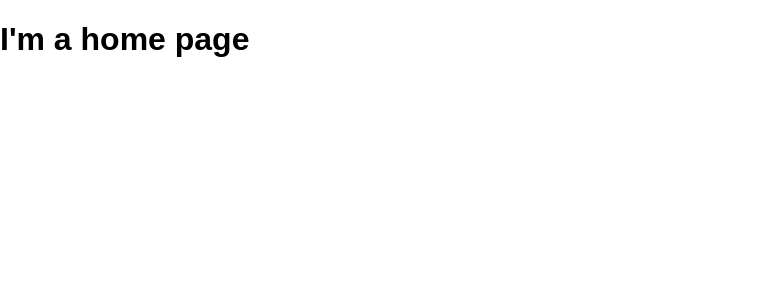
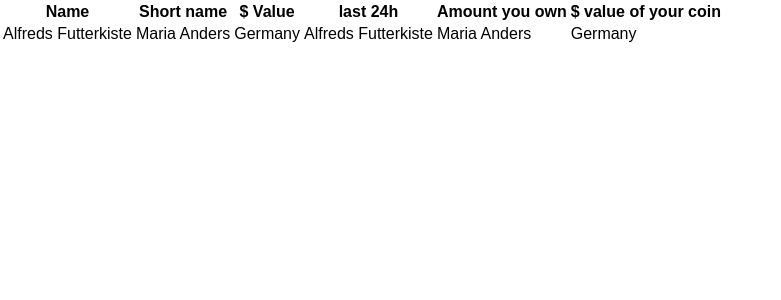
Before and after one commit to marko1943/crypto-track, a React app: page / in a window 1280 px wide. Shown: the top 300 px of the page, without its empty margins (0-781 px from the left). Built offline with nearby package versions, Linux system fonts and the light colour scheme.

Commit message:
Make crypto table component and render it on home page

```diff
--- /dev/null
+++ b/src/components/CryptoTable/CryptoTable.jsx
@@ -0,0 +1,36 @@
+import React, { Component } from 'react';
+
+import styles from './CryptoTable.scss';
+
+class CryptoTable extends Component {
+  render() {
+    return (
+      <div className={styles.container}>
+        <table className="crypto-table">
+          <tbody>
+            <tr valign="middle">
+              <th>Name</th>
+              <th>Short name</th>
+              <th>$ Value</th>
+              <th>last 24h</th>
+              <th>Amount you own</th>
+              <th>$ value of your coin</th>
+            </tr>
+          </tbody>
+          <tbody>
+            <tr>
+              <td>Alfreds Futterkiste</td>
+              <td>Maria Anders</td>
+              <td>Germany</td>
+              <td>Alfreds Futterkiste</td>
+              <td>Maria Anders</td>
+              <td>Germany</td>
+            </tr>
+          </tbody>
+        </table>
+      </div>
+    );
+  }
+}
+
+export default CryptoTable;
--- /dev/null
+++ b/src/components/CryptoTable/CryptoTable.scss
@@ -0,0 +1,23 @@
+:local(.container) {
+  margin-top: 2rem;
+
+  .crypto-table {
+
+    table,
+    th,
+    td {
+      background: silver;
+      border: 1px solid white;
+      border-collapse: collapse;
+    }
+
+    tr {
+
+      th,
+      td {
+        padding: 1rem;
+        text-align: center;
+      }
+    }
+  }
+}
--- a/src/containers/HomePage/HomePage.jsx
+++ b/src/containers/HomePage/HomePage.jsx
@@ -1,11 +1,12 @@
 import React, { Component } from 'react';
 import styles from './HomePage.scss';
+import CryptoTable from '../../components/CryptoTable/CryptoTable';
 
 class HomePage extends Component {
   render() {
     return (
       <div className={styles.container}>
-        <h1>I'm a home page</h1>
+        <CryptoTable />
       </div>
     );
   }
--- a/src/containers/HomePage/HomePage.scss
+++ b/src/containers/HomePage/HomePage.scss
@@ -1,7 +1,4 @@
 :local(.container) {
   display: flex;
   justify-content: center;
-  h1 {
-    color: red;
-  }
 }
```
